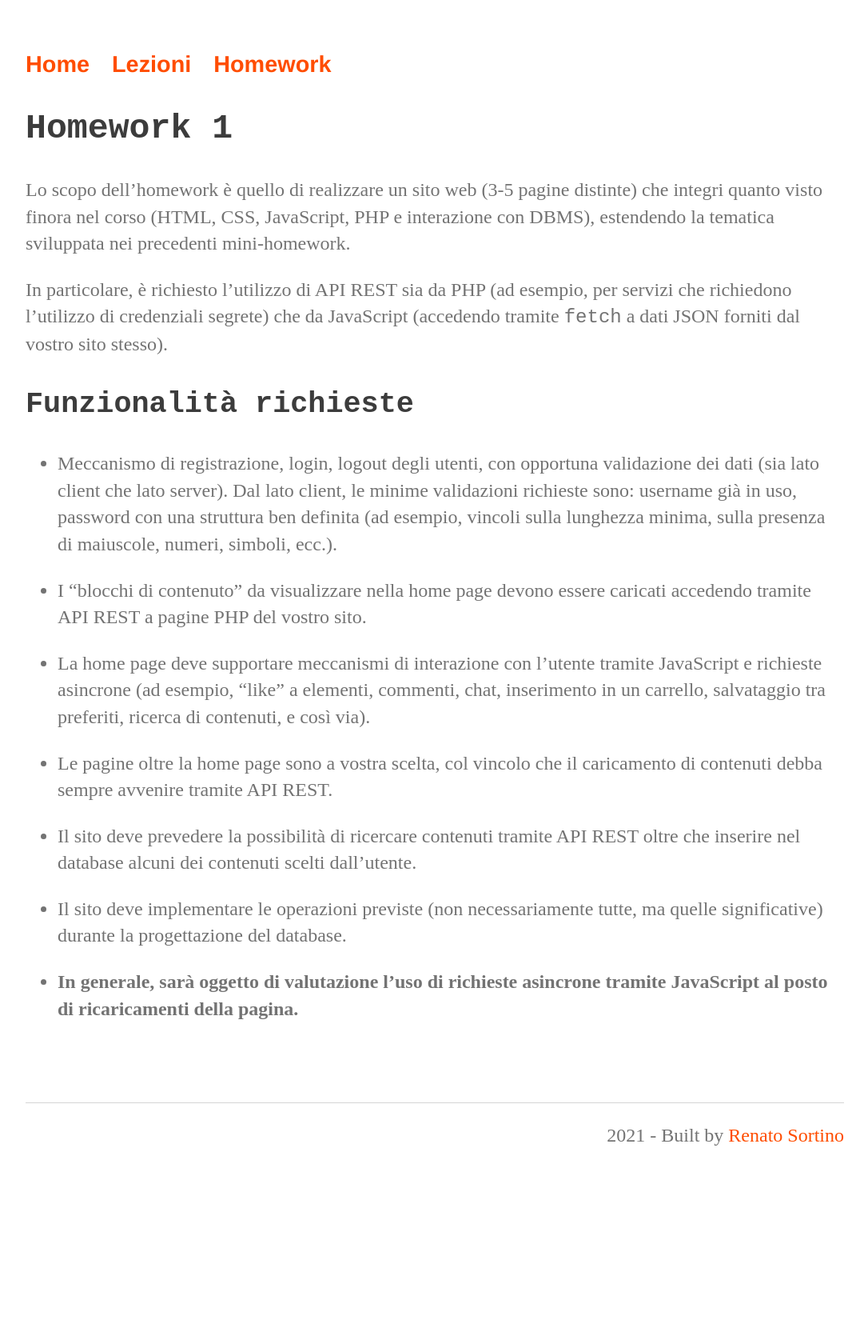
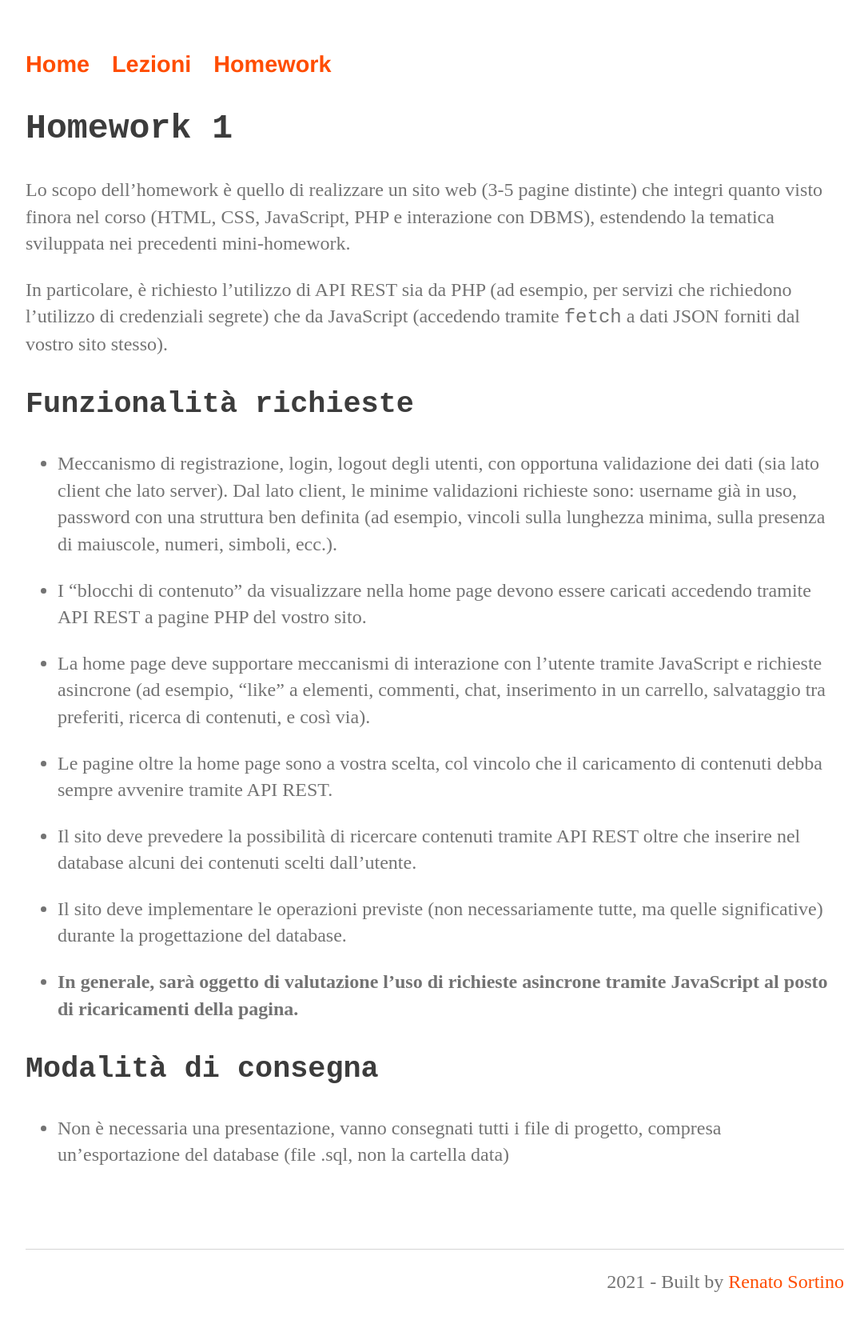
Before and after one commit to perceivelab/database-course, a Jekyll site: the page built from hw1-2021.md, in a window 1280 px wide. Shown: the whole page at 80% size, without its empty margins (96-1182 px from the left). Built offline with Jekyll 4.4.1, drawn with Linux system fonts in a browser that asks for light colours; our own code applies the rules of GitHub Pages for plain Markdown files; before the commit the page ends 1497 px from its top, so only the background shows below that.

Commit message:
Update hw1-2021.md

```diff
--- a/hw1-2021.md
+++ b/hw1-2021.md
@@ -22,3 +22,6 @@ Dal lato client, le minime validazioni richieste sono: username già in uso, pas
 durante la progettazione del database.
 
 - **In generale, sarà oggetto di valutazione l'uso di richieste asincrone tramite JavaScript al posto di ricaricamenti della pagina.**
+
+### Modalità di consegna
+- Non è necessaria una presentazione, vanno consegnati tutti i file di progetto, compresa un'esportazione del database (file .sql, non la cartella data)
```
